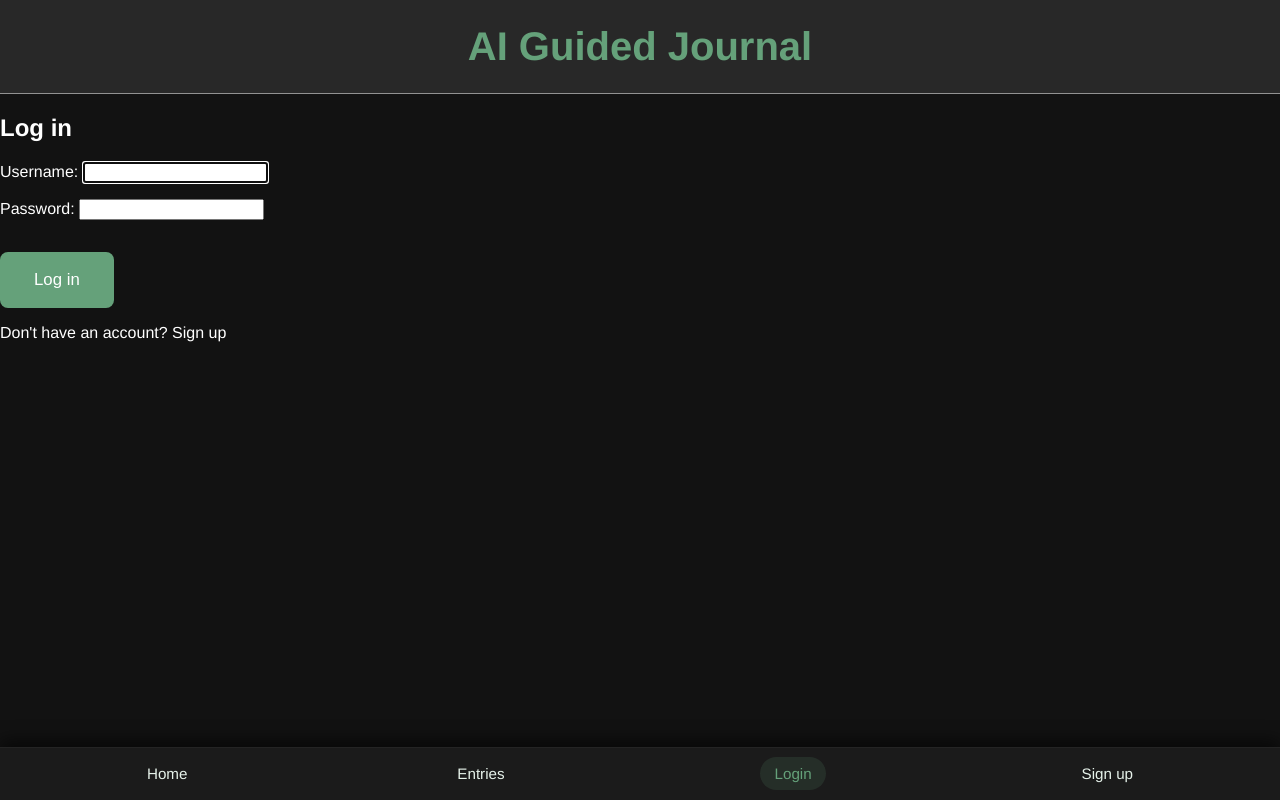
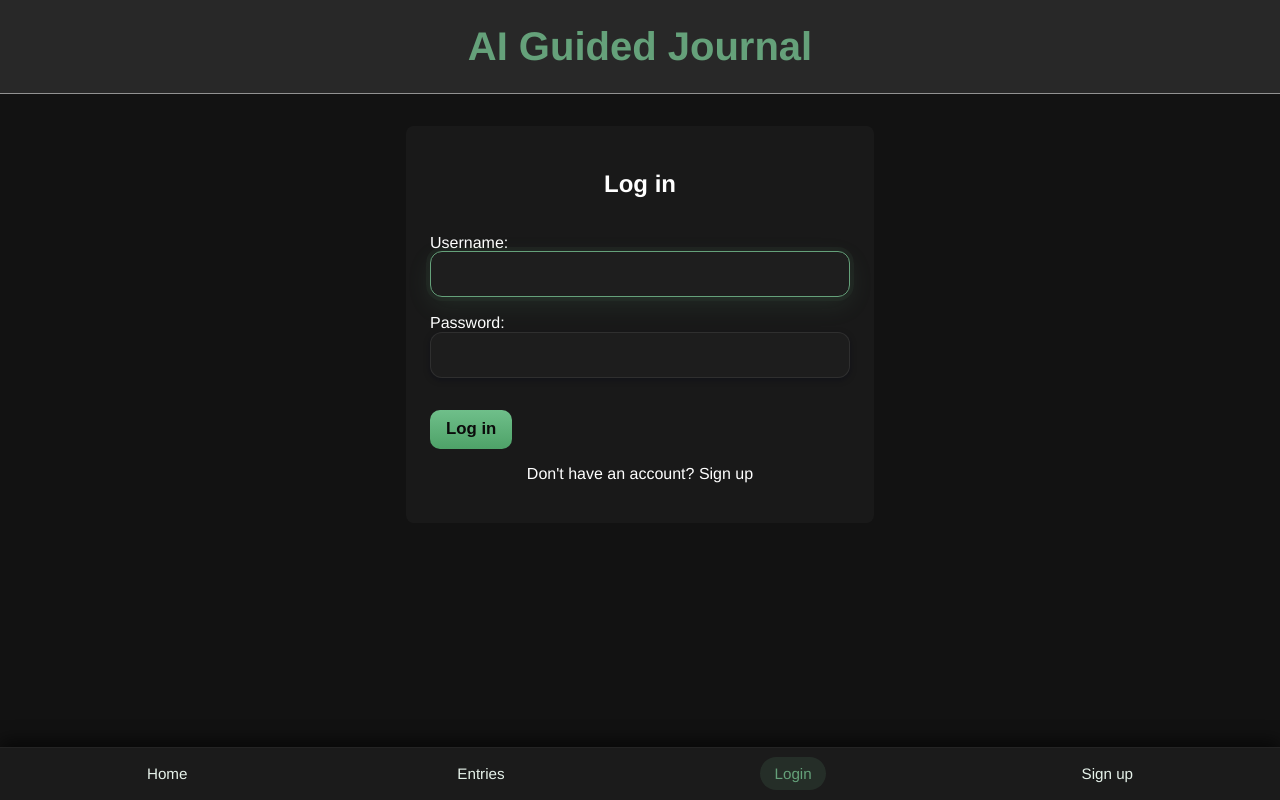
Before and after one commit to rubenzu03/ai-guided-journal, a Django app: page /accounts/login/ in a window 1280 px wide. Run offline with Django 5.2, Linux system fonts and the light colour scheme.

Commit message:
Improved styling to login page

```diff
--- /dev/null
+++ b/journal/static/journal/css/registration/login.css
@@ -0,0 +1,87 @@
+/* Shared auth container styles (centered) */
+.login-container,
+.signup-container {
+  display: flex;
+  flex-direction: column;
+  align-items: center;
+  justify-content: center;
+  margin: 2rem auto;
+  width: 90vw;
+  max-width: 420px;
+  padding: 1.5rem;
+  background: rgba(255, 255, 255, 0.03);
+  border-radius: 8px;
+}
+
+.login-container form,
+.signup-container form {
+  width: 100%;
+}
+
+input[type="text"],
+input[type="password"],
+input[type="email"],
+textarea,
+select {
+  box-sizing: border-box;
+  width: 100%;
+  max-width: 100%;
+  padding: 0.75rem 1rem;
+  border-radius: 12px;
+  border: 1px solid rgba(255, 255, 255, 0.08);
+  background: rgba(255, 255, 255, 0.02);
+  color: #ffffff;
+  box-shadow: 0 2px 6px rgba(2, 6, 23, 0.35);
+  transition: border-color 150ms ease, box-shadow 150ms ease,
+    transform 120ms ease;
+  font-size: 1rem;
+  line-height: 1.25;
+  resize: vertical;
+}
+
+#journal-input {
+  min-height: 180px;
+  max-height: 60vh;
+}
+
+input[type="text"]::placeholder,
+input[type="password"]::placeholder,
+textarea::placeholder {
+  color: rgba(255, 255, 255, 0.55);
+}
+
+input[type="text"]:focus,
+input[type="password"]:focus,
+textarea:focus,
+select:focus {
+  outline: none;
+  border-color: #65a17a;
+  box-shadow: 0 8px 24px rgba(101, 161, 122, 0.12),
+    0 0 0 4px rgba(101, 161, 122, 0.06);
+  transform: translateY(-1px);
+}
+
+button.button {
+  background: linear-gradient(180deg, #6fbf8a 0%, #4ea268 100%);
+  color: #0b0b0b;
+  border: none;
+  padding: 0.6rem 1rem;
+  border-radius: 10px;
+  cursor: pointer;
+  font-weight: 600;
+  transition: transform 120ms ease, box-shadow 120ms ease, opacity 120ms ease;
+}
+
+button.button:hover {
+  transform: translateY(-2px);
+  box-shadow: 0 10px 30px rgba(78, 162, 104, 0.12);
+}
+
+button.button:active {
+  transform: translateY(0);
+}
+
+.bottom-nav__item button {
+  color: inherit;
+  font: inherit;
+}
--- a/journal/templates/registration/login.html
+++ b/journal/templates/registration/login.html
@@ -1,6 +1,6 @@
 {% extends "base.html" %} {% load static %} {% block title %}Log in - AI Guided
 Journal{% endblock %} {% block content %}
-<link rel="stylesheet" href="{% static 'journal/css/entries.css' %}" />
+<link rel="stylesheet" href="{% static 'journal/css/registration/login.css' %}" />
 <div class="login-container">
   <h2>Log in</h2>
   <form method="post">
```
